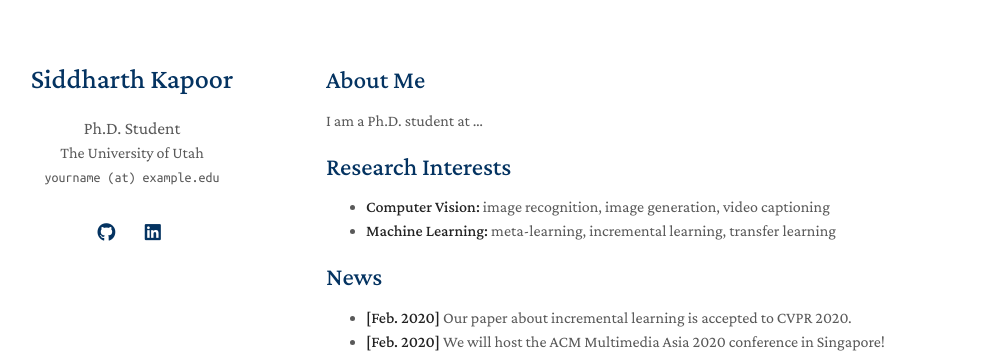
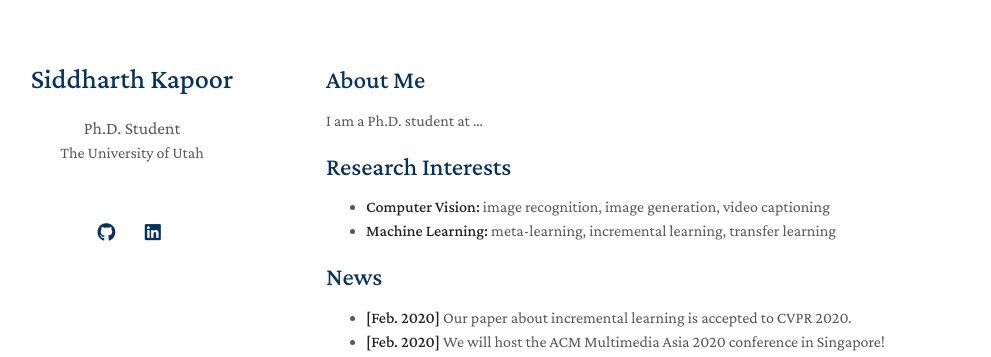
Before and after one commit to siddkapo/siddkapo.github.io, a Jekyll site: the page built from index.md, in a window 1280 px wide. Shown: the top 357 px of the page, without its empty margins (144-1135 px from the left). Built offline with Jekyll 4.4.1, drawn with Linux system fonts in a browser that asks for light colours; a style sheet for code colours, icons or effects is not loaded; our own code applies the rules of GitHub Pages for plain Markdown files; some of the changed lines change nothing that is shown.

Commit message:
Update _config.yml

```diff
--- a/_config.yml
+++ b/_config.yml
@@ -2,7 +2,7 @@
 title: Siddharth Kapoor
 position: Ph.D. Student
 affiliation: The University of Utah
-email: yourname (at) example.edu
+# email: yourname (at) example.edu
 
 # Search Engine Optimization (SEO)
 # The following information is used to improve the website traffic from search engines, e.g., Google.
```
